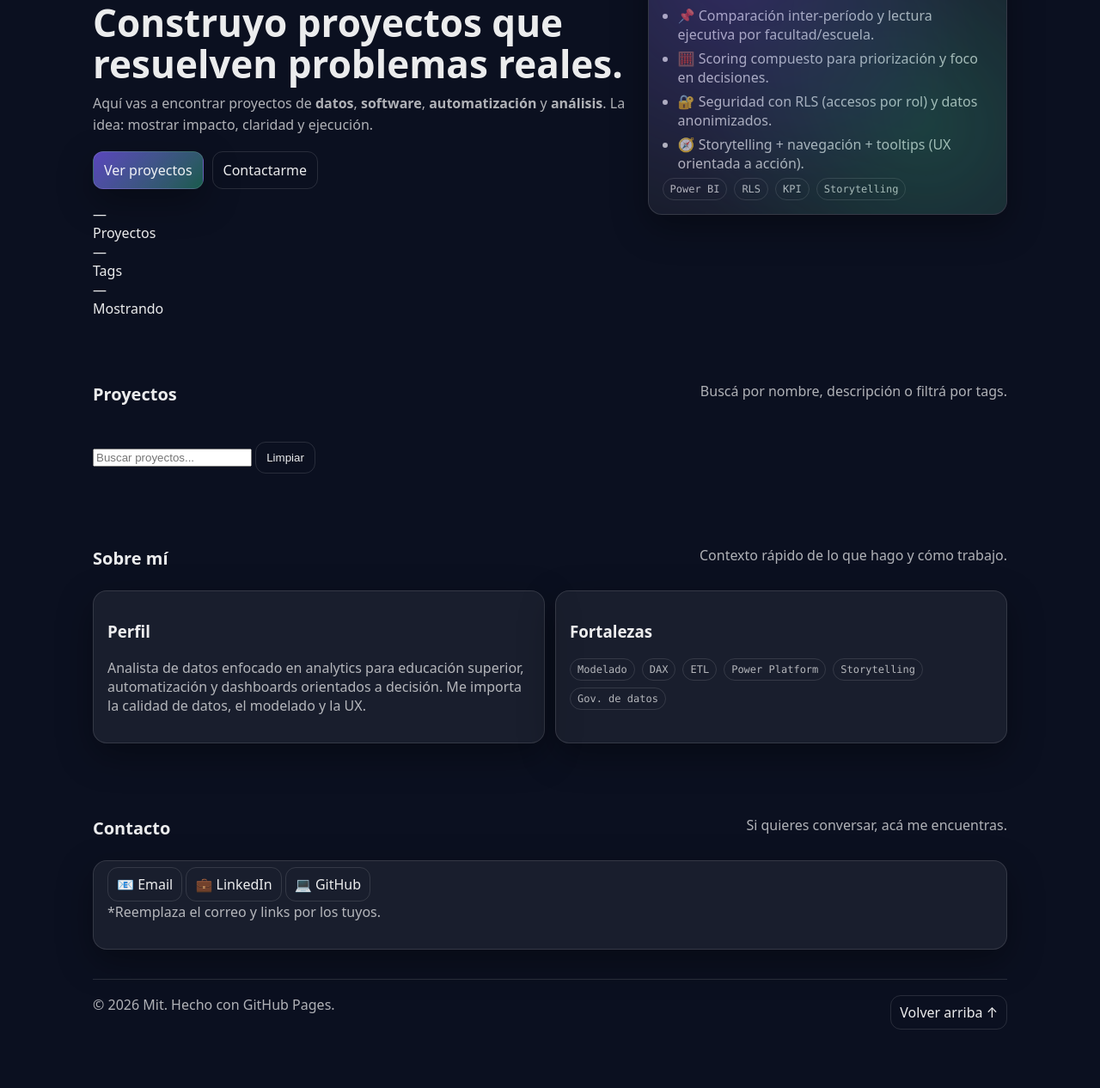
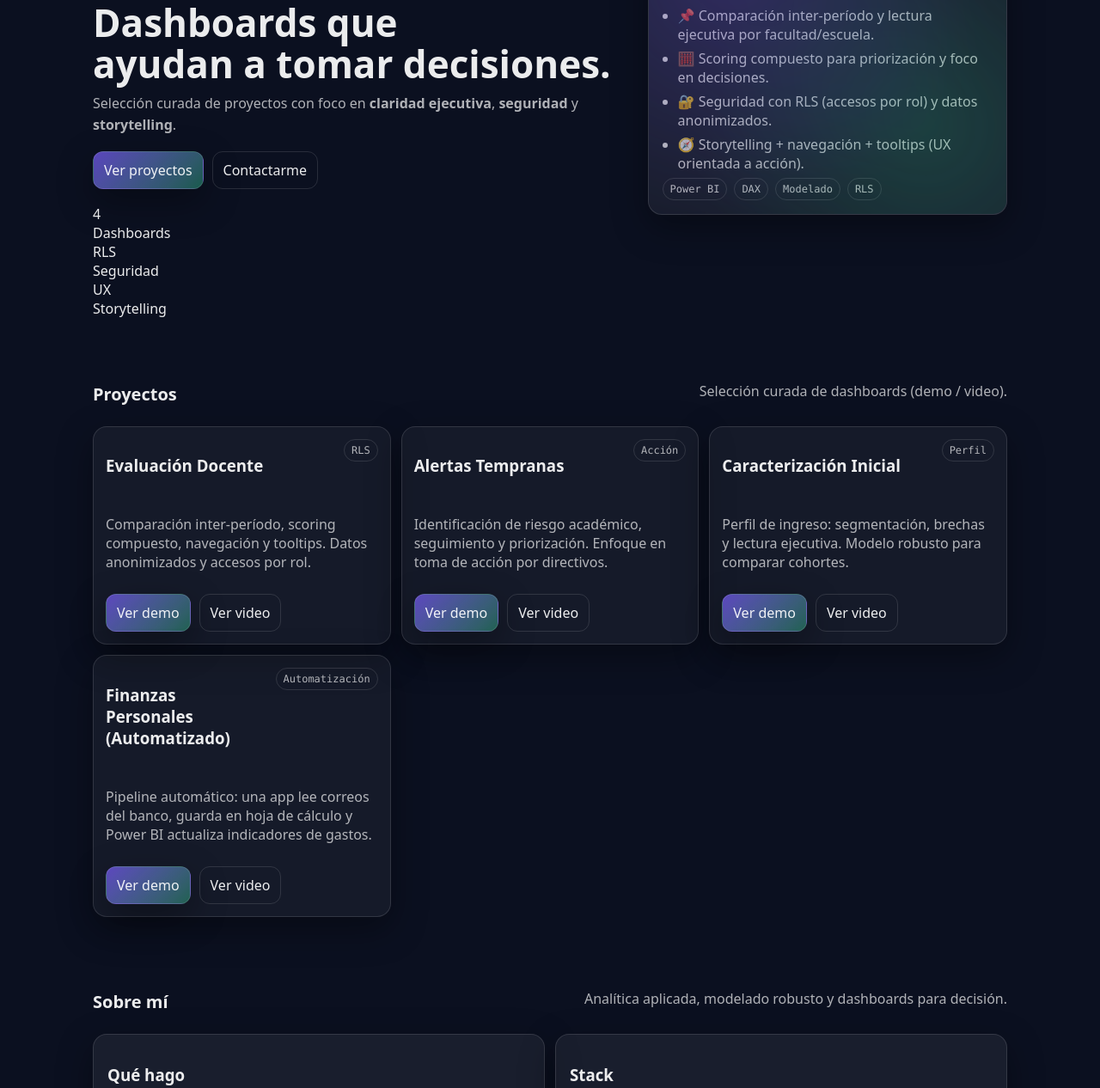
Before and after one commit to mitsuotanida/mitsuotanida.github.io, a plain HTML site: page index.html in a window 1280 px wide. Shown: the part 166-1432 px from the top of the page at 86% size. Before the commit the page ends 1382 px from the top, so only its background shows below. Drawn offline with Linux system fonts and the light colour scheme.

Commit message:
V3 Sobremicontacto y proyecto

```diff
--- a/index.html
+++ b/index.html
@@ -4,7 +4,7 @@
   <meta charset="utf-8" />
   <meta name="viewport" content="width=device-width, initial-scale=1" />
   <title>Portafolio | Mit</title>
-  <meta name="description" content="Portafolio de proyectos: datos, software, automatización, análisis y más." />
+  <meta name="description" content="Portafolio de dashboards y analítica: proyectos reales, impacto y ejecución." />
   <link rel="stylesheet" href="estilos.css" />
 </head>
 
@@ -32,17 +32,16 @@
       <div class="hero__grid">
         <!-- Columna izquierda -->
         <div class="hero__content">
-          <div class="badge">Portafolio escalable de proyectos</div>
+          <div class="badge">Portafolio de Dashboards</div>
 
           <h1 class="h1">
-            Construyo proyectos que <br />
-            resuelven problemas reales.
+            Dashboards que <br />
+            ayudan a tomar decisiones.
           </h1>
 
           <p class="lead">
-            Aquí vas a encontrar proyectos de <strong>datos</strong>, <strong>software</strong>,
-            <strong>automatización</strong> y <strong>análisis</strong>. La idea: mostrar impacto,
-            claridad y ejecución.
+            Selección curada de proyectos con foco en <strong>claridad ejecutiva</strong>,
+            <strong>seguridad</strong> y <strong>storytelling</strong>.
           </p>
 
           <div class="hero__cta">
@@ -53,21 +52,21 @@
           <!-- KPIs -->
           <div class="kpis">
             <div class="kpi">
-              <div class="kpi__n" id="kpiProyectos">—</div>
-              <div class="kpi__l">Proyectos</div>
+              <div class="kpi__n">4</div>
+              <div class="kpi__l">Dashboards</div>
             </div>
             <div class="kpi">
-              <div class="kpi__n" id="kpiTags">—</div>
-              <div class="kpi__l">Tags</div>
+              <div class="kpi__n">RLS</div>
+              <div class="kpi__l">Seguridad</div>
             </div>
             <div class="kpi">
-              <div class="kpi__n" id="kpiMostrando">—</div>
-              <div class="kpi__l">Mostrando</div>
+              <div class="kpi__n">UX</div>
+              <div class="kpi__l">Storytelling</div>
             </div>
           </div>
         </div>
 
-        <!-- Columna derecha: HIGHLIGHTS (Reemplaza "Cómo está armado") -->
+        <!-- Columna derecha: HIGHLIGHTS -->
         <div class="card card--hero">
           <h2 class="h2">Highlights</h2>
           <ul class="list">
@@ -79,9 +78,9 @@
 
           <div class="pillbox" aria-label="Tecnologías y foco">
             <span class="pill">Power BI</span>
+            <span class="pill">DAX</span>
+            <span class="pill">Modelado</span>
             <span class="pill">RLS</span>
-            <span class="pill">KPI</span>
-            <span class="pill">Storytelling</span>
           </div>
         </div>
       </div>
@@ -91,48 +90,112 @@
     <section id="proyectos" class="section">
       <div class="section__head">
         <h2 class="h2">Proyectos</h2>
-        <p class="muted">Buscá por nombre, descripción o filtrá por tags.</p>
+        <p class="muted">Selección curada de dashboards (demo / video).</p>
       </div>
 
-      <div class="filters">
-        <div id="tags" class="tags" aria-label="Filtros por tags"></div>
+      <div class="grid">
+        <!-- 1) Evaluación Docente -->
+        <article class="card project">
+          <div class="project__top">
+            <h3 class="h3">Evaluación Docente</h3>
+            <span class="pill">RLS</span>
+          </div>
+          <p class="muted">
+            Comparación inter-período, scoring compuesto, navegación y tooltips.
+            Datos anonimizados y accesos por rol.
+          </p>
+          <div class="project__links">
+            <a class="btn btn--sm" href="TU_LINK_DEMO_EVALUACION" target="_blank" rel="noreferrer">Ver demo</a>
+            <a class="btn btn--sm btn--ghost" href="assets/evaluacion-docente.mp4" target="_blank" rel="noreferrer">Ver video</a>
+          </div>
+        </article>
 
-        <div class="search">
-          <input id="search" type="search" placeholder="Buscar proyectos..." autocomplete="off" />
-          <button id="clear" class="btn btn--sm btn--ghost" type="button">Limpiar</button>
-        </div>
+        <!-- 2) Alertas Tempranas -->
+        <article class="card project">
+          <div class="project__top">
+            <h3 class="h3">Alertas Tempranas</h3>
+            <span class="pill">Acción</span>
+          </div>
+          <p class="muted">
+            Identificación de riesgo académico, seguimiento y priorización.
+            Enfoque en toma de acción por directivos.
+          </p>
+          <div class="project__links">
+            <a class="btn btn--sm" href="TU_LINK_DEMO_ALERTAS" target="_blank" rel="noreferrer">Ver demo</a>
+            <a class="btn btn--sm btn--ghost" href="assets/alertas-tempranas.mp4" target="_blank" rel="noreferrer">Ver video</a>
+          </div>
+        </article>
+
+        <!-- 3) Caracterización Inicial -->
+        <article class="card project">
+          <div class="project__top">
+            <h3 class="h3">Caracterización Inicial</h3>
+            <span class="pill">Perfil</span>
+          </div>
+          <p class="muted">
+            Perfil de ingreso: segmentación, brechas y lectura ejecutiva.
+            Modelo robusto para comparar cohortes.
+          </p>
+          <div class="project__links">
+            <a class="btn btn--sm" href="TU_LINK_DEMO_CARACTERIZACION" target="_blank" rel="noreferrer">Ver demo</a>
+            <a class="btn btn--sm btn--ghost" href="assets/caracterizacion-inicial.mp4" target="_blank" rel="noreferrer">Ver video</a>
+          </div>
+        </article>
+
+        <!-- 4) Finanzas Personales -->
+        <article class="card project">
+          <div class="project__top">
+            <h3 class="h3">Finanzas Personales (Automatizado)</h3>
+            <span class="pill">Automatización</span>
+          </div>
+          <p class="muted">
+            Pipeline automático: una app lee correos del banco, guarda en hoja de cálculo
+            y Power BI actualiza indicadores de gastos.
+          </p>
+          <div class="project__links">
+            <a class="btn btn--sm" href="TU_LINK_DEMO_FINANZAS" target="_blank" rel="noreferrer">Ver demo</a>
+            <a class="btn btn--sm btn--ghost" href="assets/finanzas.mp4" target="_blank" rel="noreferrer">Ver video</a>
+          </div>
+        </article>
       </div>
-
-      <div id="projects" class="grid" aria-label="Listado de proyectos"></div>
-      <div id="empty" class="empty" hidden>No hay proyectos que coincidan con el filtro.</div>
     </section>
 
     <!-- SOBRE MI -->
     <section id="sobre-mi" class="section">
       <div class="section__head">
         <h2 class="h2">Sobre mí</h2>
-        <p class="muted">Contexto rápido de lo que hago y cómo trabajo.</p>
+        <p class="muted">Analítica aplicada, modelado robusto y dashboards para decisión.</p>
       </div>
 
       <div class="about">
         <div class="card">
-          <h3 class="h3">Perfil</h3>
+          <h3 class="h3">Qué hago</h3>
           <p class="muted">
-            Analista de datos enfocado en analytics para educación superior, automatización y dashboards
-            orientados a decisión. Me importa la calidad de datos, el modelado y la UX.
+            Diseño dashboards ejecutivos, defino métricas, modelo datos y automatizo pipelines.
+            Me enfoco en claridad, performance, trazabilidad y seguridad (RLS).
           </p>
         </div>
 
         <div class="card">
-          <h3 class="h3">Fortalezas</h3>
+          <h3 class="h3">Stack</h3>
           <div class="pillbox">
-            <span class="pill">Modelado</span>
+            <span class="pill">Power BI</span>
             <span class="pill">DAX</span>
+            <span class="pill">Power Query</span>
+            <span class="pill">Power Platform</span>
+            <span class="pill">R</span>
             <span class="pill">ETL</span>
-            <span class="pill">Power Platform</span>
-            <span class="pill">Storytelling</span>
-            <span class="pill">Gov. de datos</span>
           </div>
+        </div>
+
+        <div class="card">
+          <h3 class="h3">Cómo trabajo</h3>
+          <ul class="list">
+            <li>🧭 Parto desde objetivos (qué decisión habilita el dashboard).</li>
+            <li>🧼 Aseguro calidad de datos y modelo (dimensiones/hechos).</li>
+            <li>⚡ Optimizo performance y UX (navegación, tooltips, lectura rápida).</li>
+            <li>🔐 Gobernanza: RLS, anonimización y control de acceso.</li>
+          </ul>
         </div>
       </div>
     </section>
@@ -141,7 +204,7 @@
     <section id="contacto" class="section">
       <div class="section__head">
         <h2 class="h2">Contacto</h2>
-        <p class="muted">Si quieres conversar, acá me encuentras.</p>
+        <p class="muted">Si te interesa conversar, acá me encuentras.</p>
       </div>
 
       <div class="card">
@@ -156,6 +219,7 @@
       </div>
     </section>
 
+    <!-- FOOTER -->
     <footer class="footer">
       <div class="footer__inner">
         <span class="muted">© <span id="year"></span> Mit. Hecho con GitHub Pages.</span>
@@ -164,10 +228,8 @@
     </footer>
   </main>
 
-  <script src="app.js" defer></script>
   <script>
-    // Setea el año en el footer (para que se actualice solo) - sirve para no editarlo cada año
-    document.getElementById("year").textContent = new Date().getFullYear(); // Pone el año actual automáticamente
+    document.getElementById("year").textContent = new Date().getFullYear(); // Pone el año actual solo (sirve para no editarlo)
   </script>
 </body>
 </html>
```
